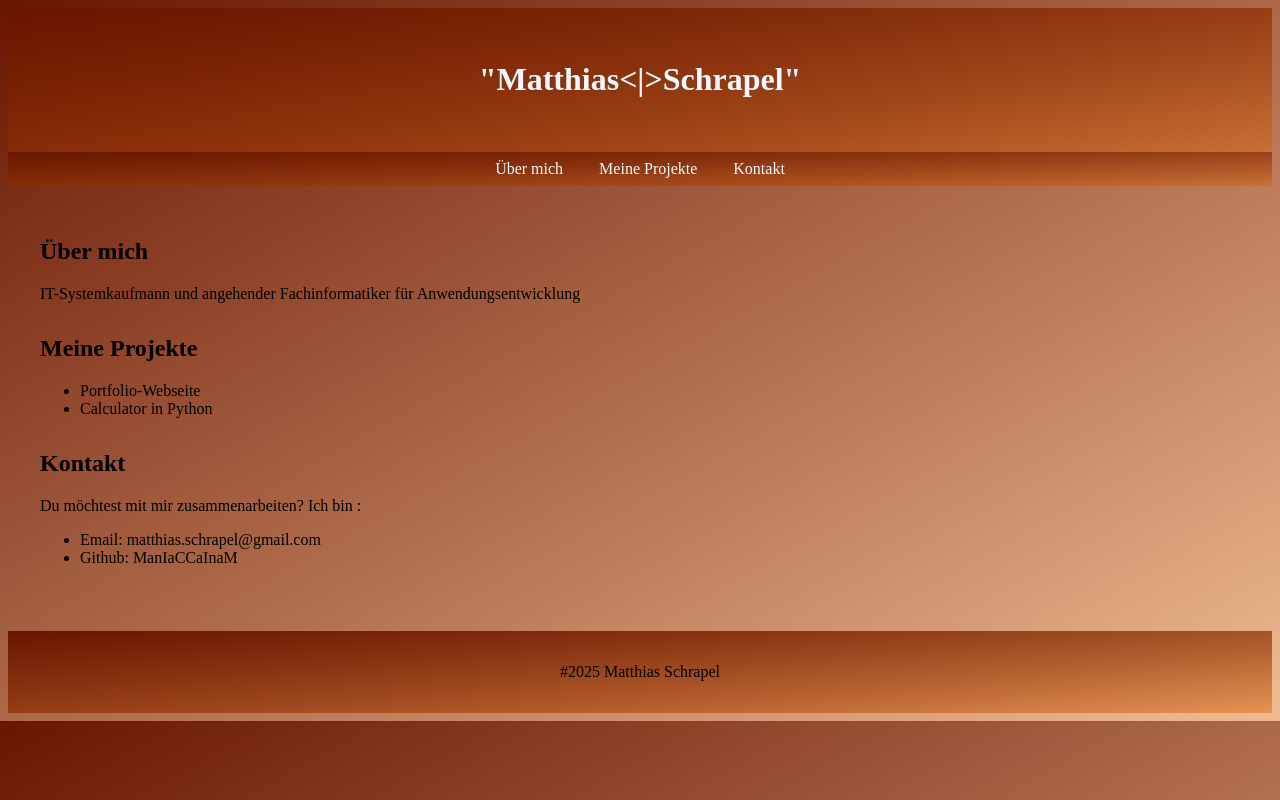
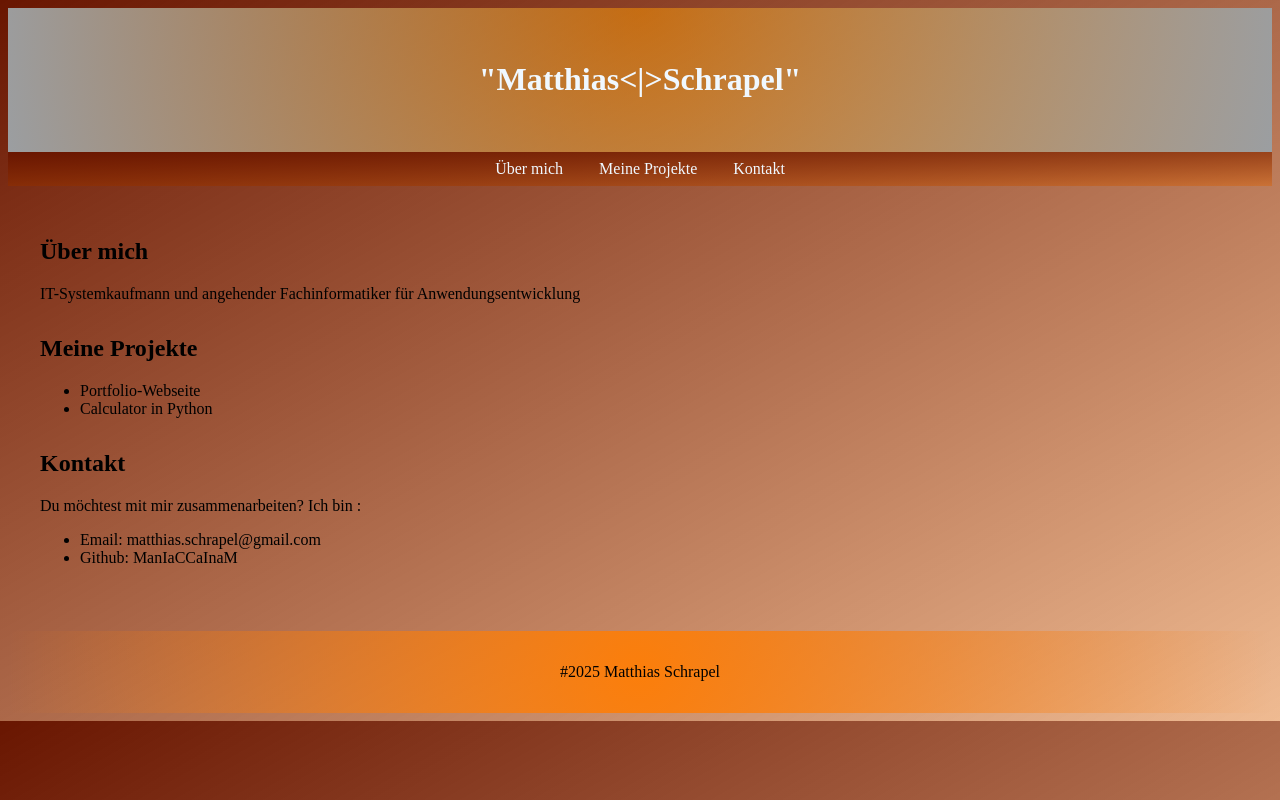
Before and after one commit to ManIaCCaInaM/portfolio, a plain HTML site: page index.html in a window 1280 px wide. Drawn offline with Linux system fonts and the light colour scheme.

Commit message:
vignette

```diff
--- a/style.css
+++ b/style.css
@@ -6,11 +6,12 @@ body {
 
 
 header {
-    background: linear-gradient(to bottom right, #691601, #db630670);
+    background: radial-gradient(circle at top, rgba(255, 153, 0, 0.5) 0%, rgb(155, 158, 161) 100%);
+
     color: aliceblue;
     padding: 2rem;
     text-align: center;
-    <link href="https://fonts.googleapis.com/css2?family=Poppins:wght@300;400;600&display=swap" rel="stylesheet">
+
 }
 
 nav {
@@ -36,7 +37,8 @@ section {
 footer {
     text-align: center;
     padding: 1rem;
-    background: linear-gradient(to bottom right, #691601, #db630670);
+    background: radial-gradient(circle, rgba(255, 125, 4, 0.932) 0%, rgba(0, 0, 0, 0) 100%);
+
 }
 .logo img {
     height: 75px;
```
Also changed, not shown: index.html (+1 -0 lines).
